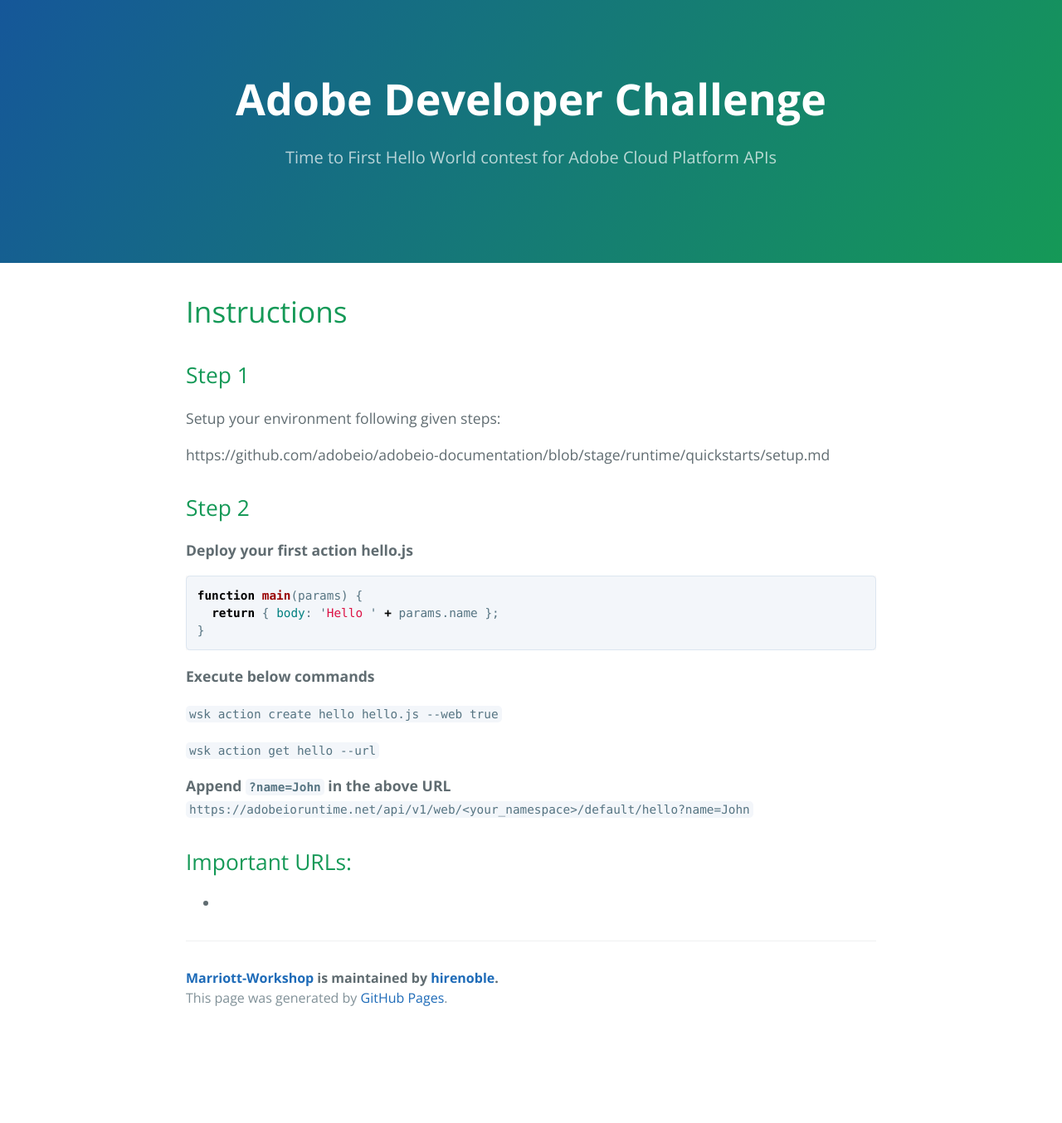
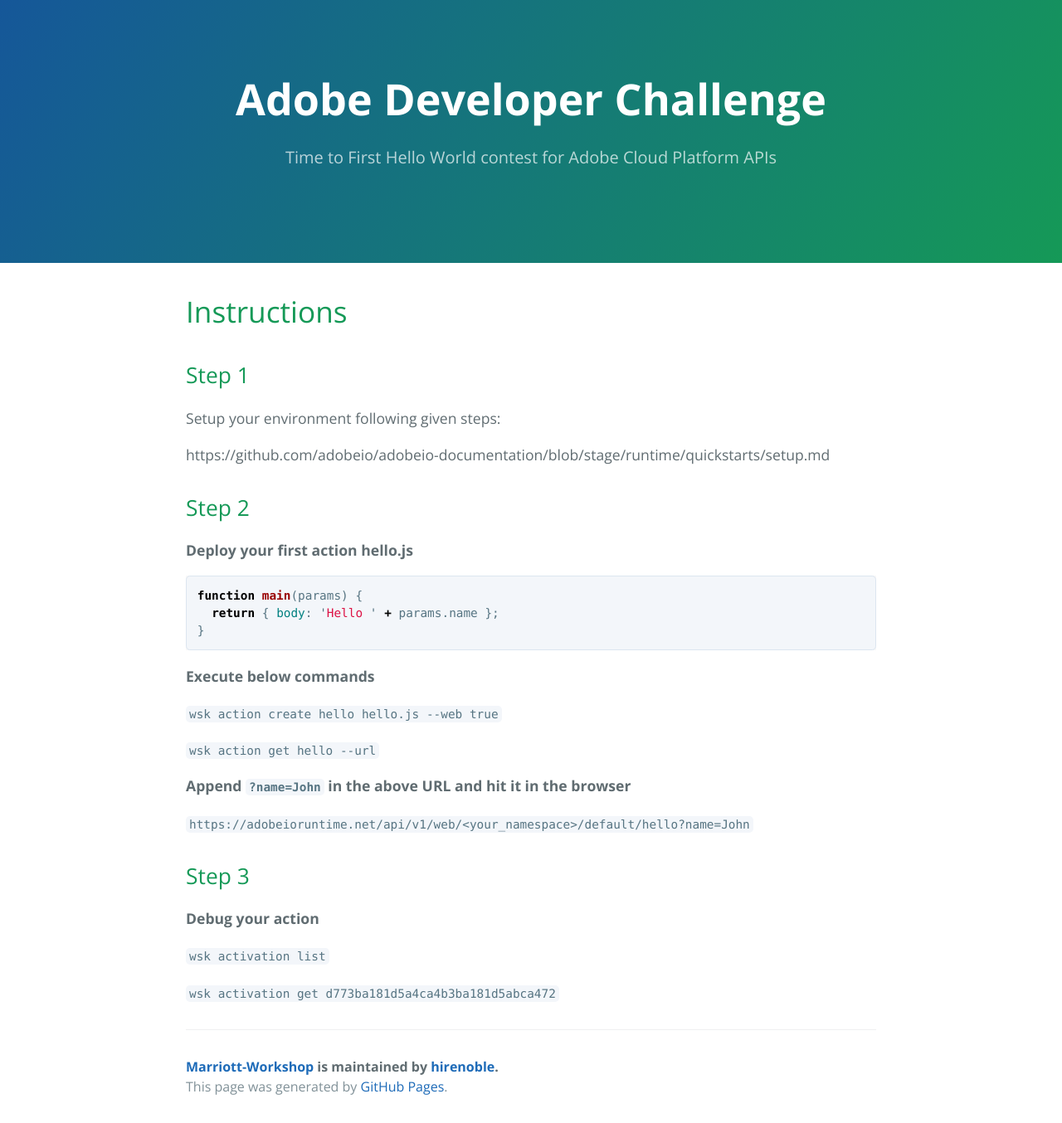
Before and after one commit to hirenoble/Marriott-Workshop, a Jekyll site: the page built from docs/index.md, in a window 1280 px wide. Shown: the whole page at 83% size. Built offline with Jekyll 4.4.1, drawn with Linux system fonts in a browser that asks for light colours; our own code applies the rules of GitHub Pages for plain Markdown files; before the commit the page ends 1247 px from its top, so only the background shows below that.

Commit message:
Update index.md

```diff
--- a/docs/index.md
+++ b/docs/index.md
@@ -25,14 +25,13 @@ function main(params) {
 `wsk action get hello --url`
 
 
-**Append `?name=John` in the above URL**
+**Append `?name=John` in the above URL and hit it in the browser**
+
 `https://adobeioruntime.net/api/v1/web/<your_namespace>/default/hello?name=John`
 
+## Step 3
+**Debug your action**
 
+`wsk activation list`
 
-
-
-
-## Important URLs:
-
-*
+`wsk activation get d773ba181d5a4ca4b3ba181d5abca472`
```
